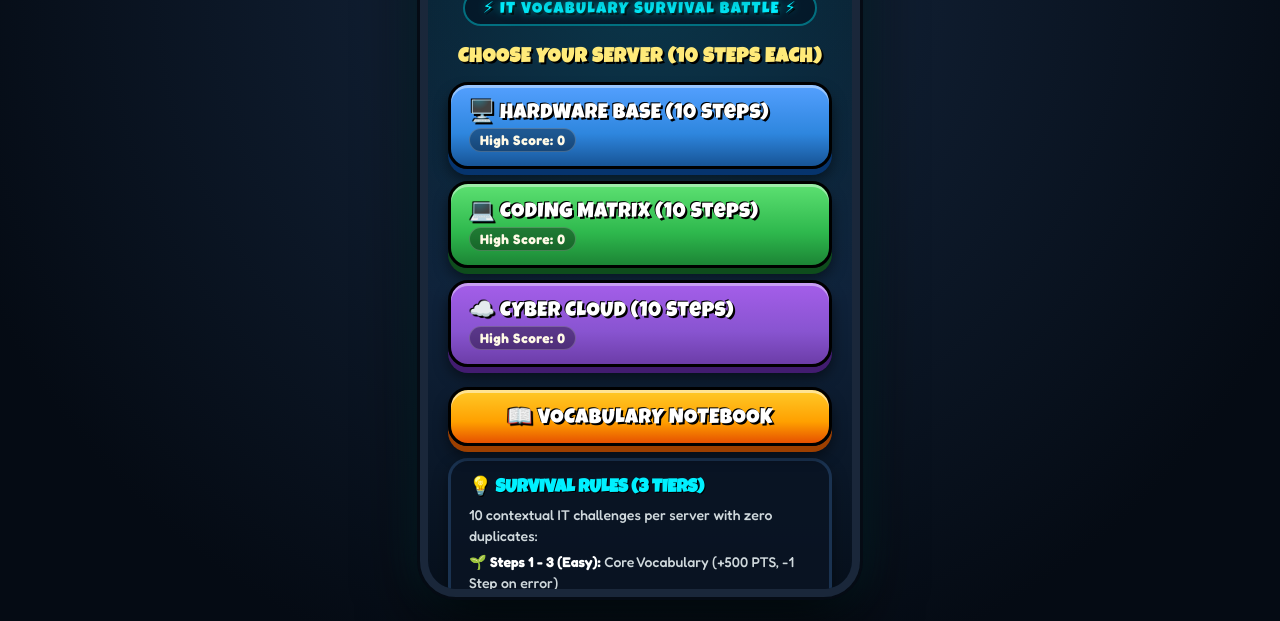
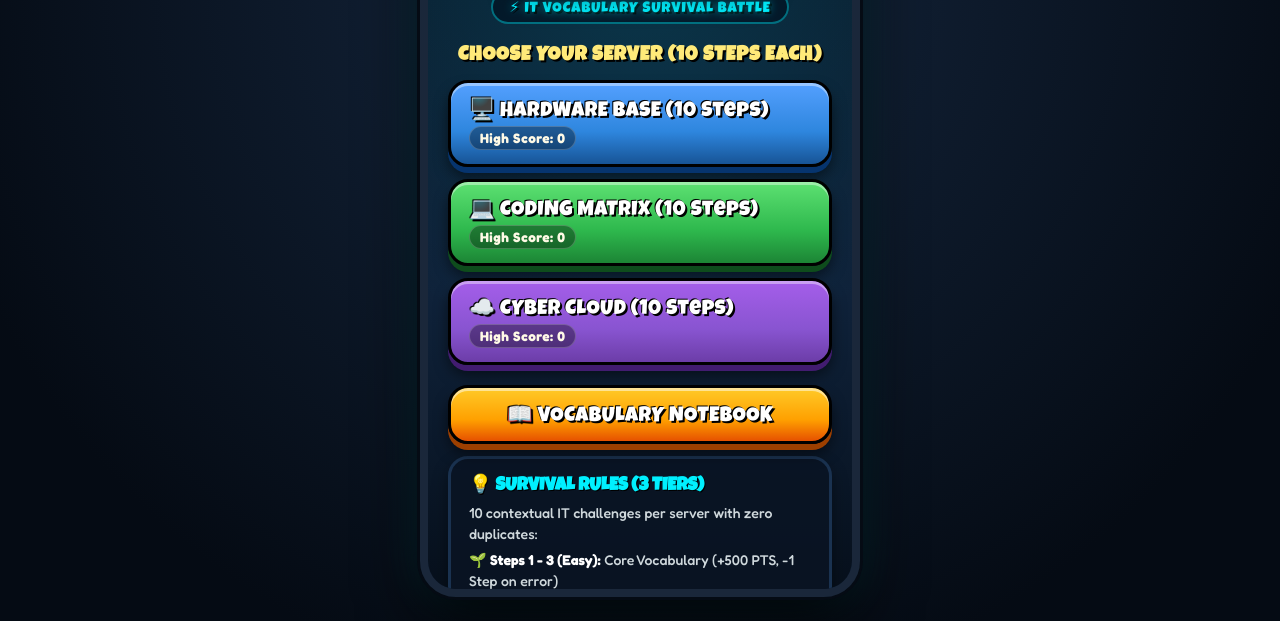
Before and after one commit to jengjeaw168/word-of-survivor, a plain HTML site: page index.html in a window 1280 px wide. Shown: the part 179-800 px from the top of the page. Drawn offline with nearby package versions, Linux system fonts and the light colour scheme.

Commit message:
style: remove trailing lightning bolt from subtitle to keep on single line

```diff
--- a/index.html
+++ b/index.html
@@ -17,7 +17,7 @@
             <div class="title-container">
                 <h1>Word of<br>Survivor</h1>
             </div>
-            <p class="subtitle">⚡ IT VOCABULARY SURVIVAL BATTLE ⚡</p>
+            <p class="subtitle">⚡ IT VOCABULARY SURVIVAL BATTLE</p>
 
             <div class="map-selection">
                 <h2>CHOOSE YOUR SERVER (10 STEPS EACH)</h2>
--- a/style.css
+++ b/style.css
@@ -156,16 +156,17 @@ h1 {
 
 #main-menu p.subtitle {
     font-family: var(--font-arcade);
-    font-size: 1rem;
-    letter-spacing: 1.5px;
+    font-size: 0.92rem;
+    letter-spacing: 1px;
     color: #00f0ff;
     text-shadow: 0 0 10px rgba(0, 240, 255, 0.6), 2px 2px 0 #000;
     margin-bottom: 22px;
     background: rgba(0, 15, 30, 0.6);
     border: 2px solid rgba(0, 240, 255, 0.4);
-    padding: 6px 18px;
+    padding: 6px 16px;
     border-radius: 20px;
     display: inline-block;
+    white-space: nowrap;
 }
 
 .map-selection {
```
